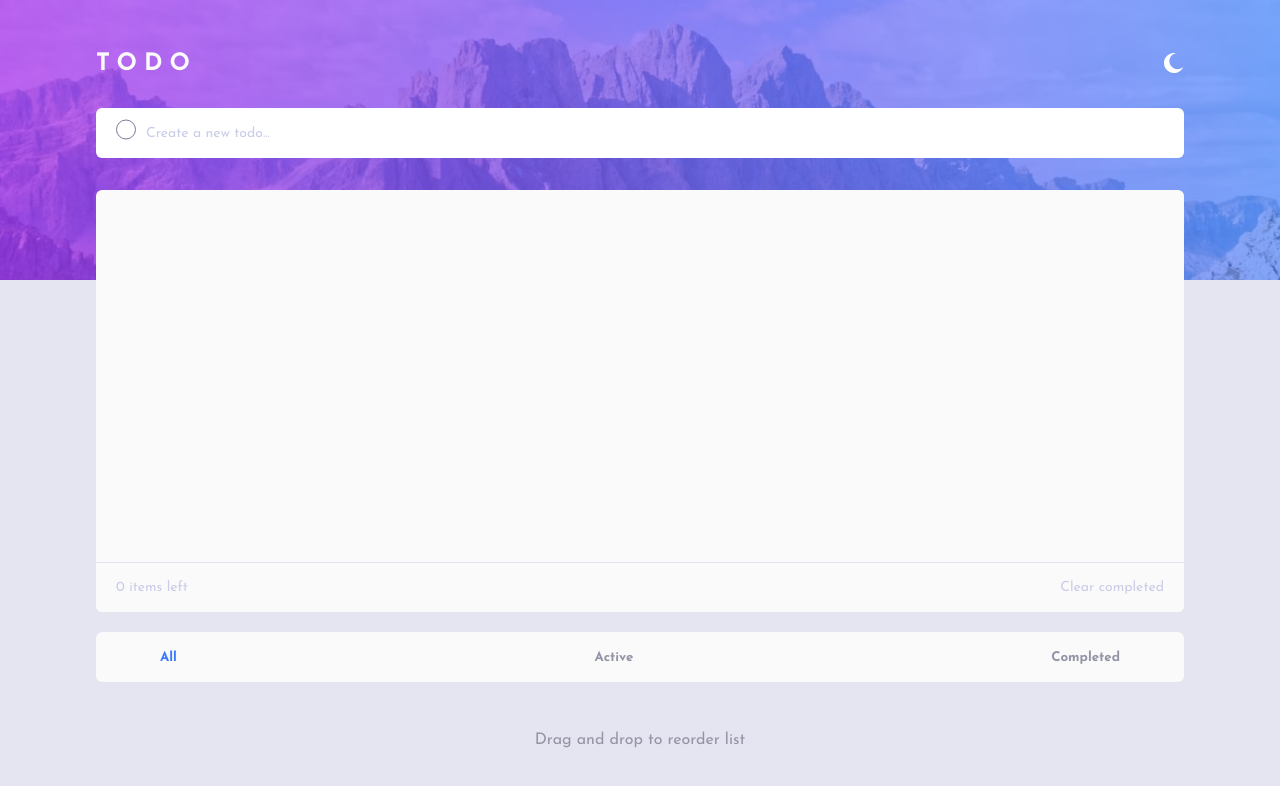
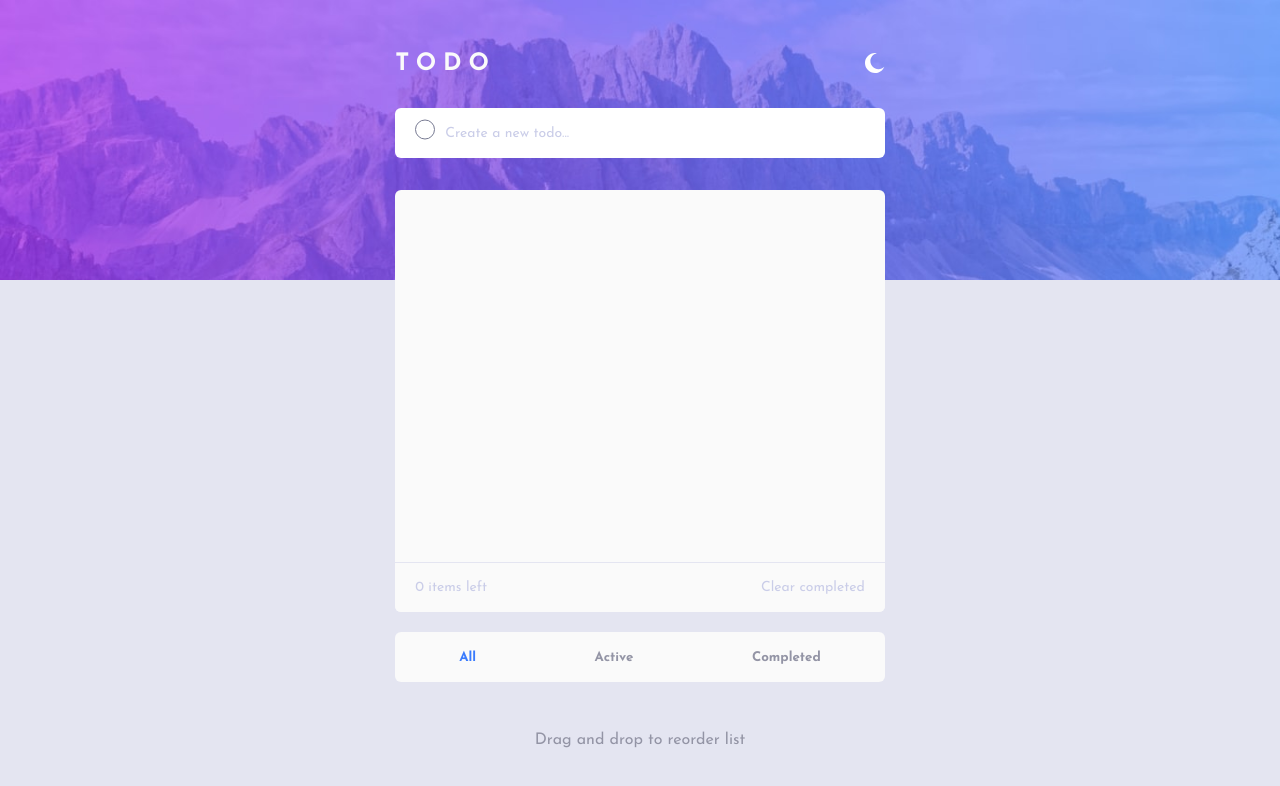
Before and after one commit to sun-empire-solutions/todo-app, a React app: page / in a window 1280 px wide. Shown: the top 786 px of the page. Built offline with nearby package versions, Linux system fonts and the light colour scheme.

Commit message:
add-style-desktop-design

```diff
--- a/public/index.html
+++ b/public/index.html
@@ -10,7 +10,7 @@
       href="https://fonts.googleapis.com/css2?family=Josefin+Sans:wght@400;700&display=swap"
       rel="stylesheet"
     />
-    <title>Document</title>
+    <title>Todo-List</title>
   </head>
   <body>
     <div id="app"></div>
--- a/src/styles/components/input.scss
+++ b/src/styles/components/input.scss
@@ -32,6 +32,12 @@
     left: 20px;
     top: 45%;
     transform: translateY(-50%);
+
+    .radio-button{
+      &:hover{
+        cursor: pointer;
+      }
+    }
   }
 }
 .layout.dark{
--- a/src/styles/components/todo-item.scss
+++ b/src/styles/components/todo-item.scss
@@ -27,6 +27,10 @@
     text-overflow: ellipsis;
     color: $DarkGrayishBlue;
 
+    &:hover{
+      cursor: pointer;
+    }
+
     &.is-completed {
       text-decoration-line: line-through;
       color: hsl(234, 39%, 85%);
@@ -40,6 +44,10 @@
     transform: translateY(-50%);
     width: 12px;
     height: 12px;
+
+    &:hover{
+      cursor: pointer;
+    }
 
     img {
       width: 100%;
--- a/src/styles/containers/todos-container.scss
+++ b/src/styles/containers/todos-container.scss
@@ -1,3 +1,8 @@
+.content{
+  display: flex;
+  justify-content: center;
+}
+
 .todos-container {
   width: 100%;
   height: 100%;
@@ -5,3 +10,14 @@
   flex-direction: column;
   justify-content: flex-start;
 }
+@media screen and (min-width: 600px) {
+  .todos-container {
+  width: 45%;
+  height: 100%;
+
+  display: flex;
+  flex-direction: column;
+  justify-content: flex-start;
+
+  }
+}
```
